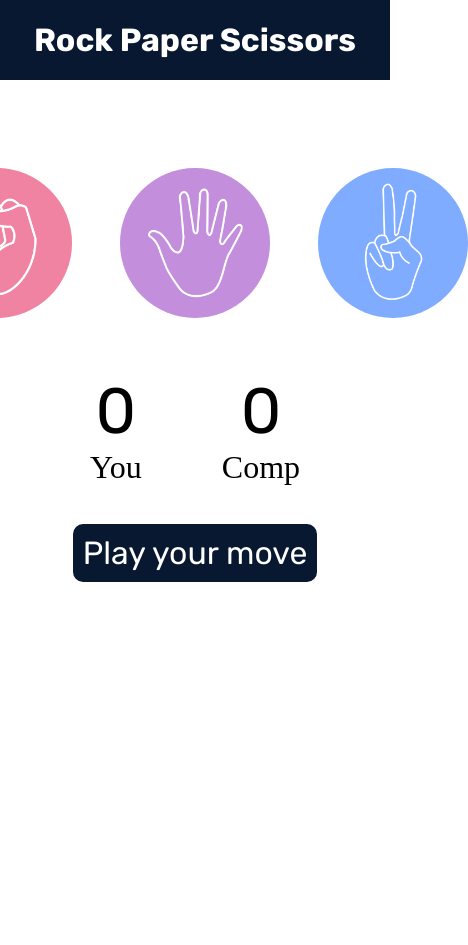
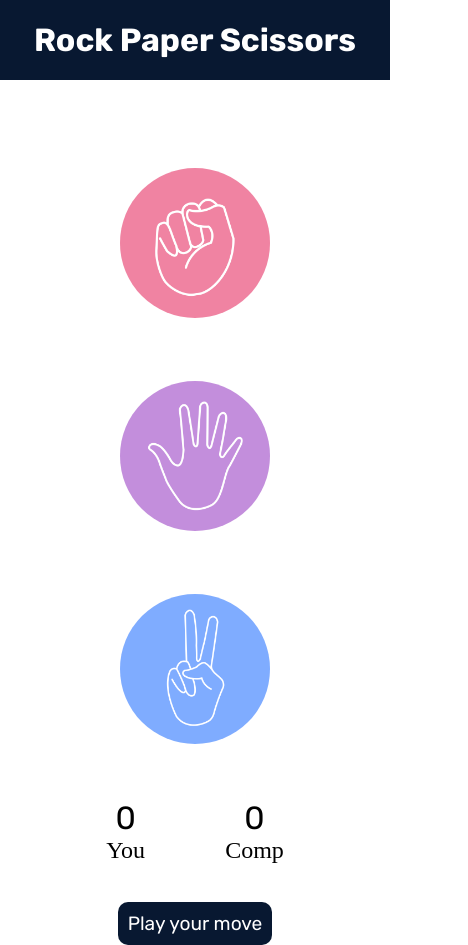
Before and after one commit to ApoorvaSunkad/Rock-Paper-Scissors, a plain HTML site: page index.html in a window 390 px wide. Shown: the whole page, 468 px wide, since content can reach past the window. Before the commit the page ends 844 px from the top, so only its background shows below. Drawn offline with Linux system fonts and the light colour scheme.

Commit message:
CSS file

```diff
--- a/style.css
+++ b/style.css
@@ -69,3 +69,25 @@ img{
     font-family: "Rubik", sans-serif;
     font-style: normal;
 }
+
+/* Media Query */
+@media only screen and (max-width:600px){
+    h1{
+        font-size: 2rem;
+    }
+    .choices{
+        display: flex;
+        flex-direction: column;
+    }
+    .score-board{
+        font-size: 1.5rem;
+    }
+    #user-score, #comp-score{
+        font-size: 2rem;
+        font-family: "Rubik", sans-serif;
+        font-style: normal;
+    }
+    #msg{
+        font-size: 1.2rem;
+    }
+}
```
